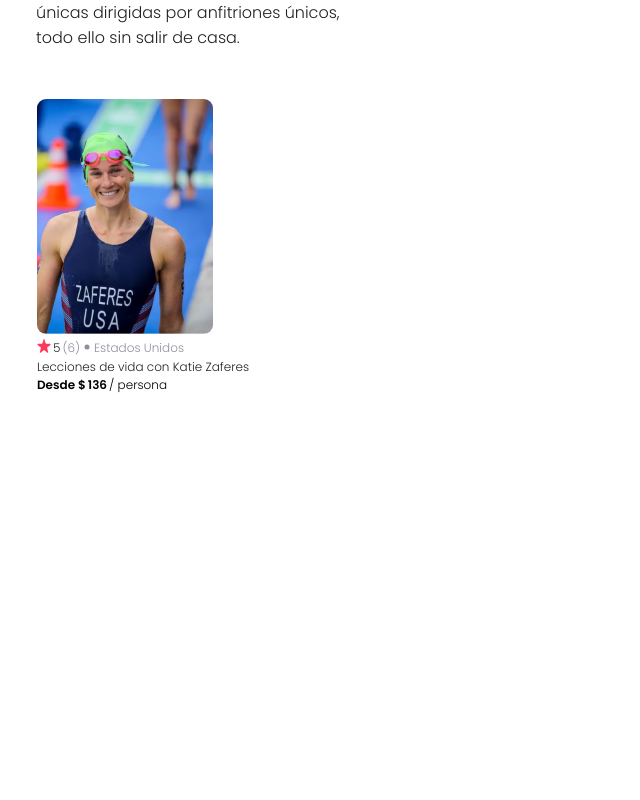
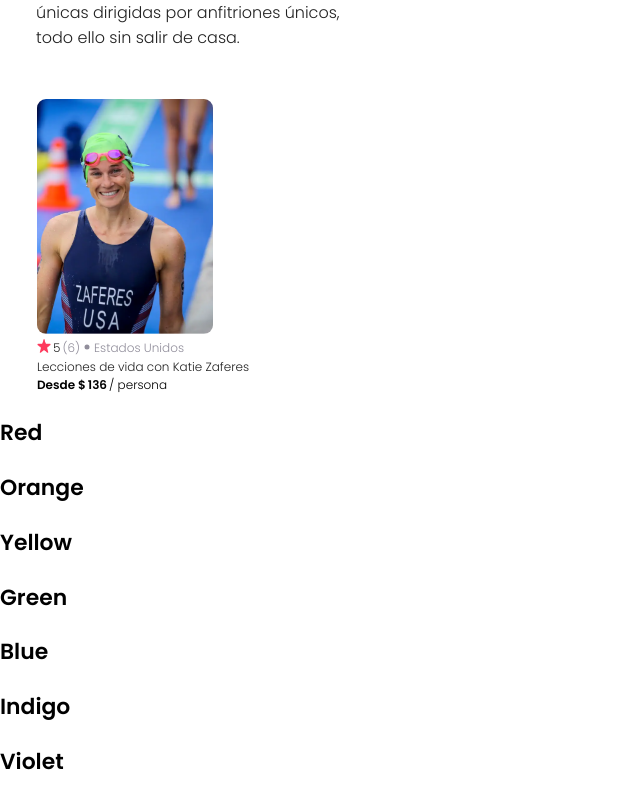
Before and after one commit to crcascr/React-Learning, a React (Create React App) app in the folder airbnb-experiences-clon/: page / in a window 1280 px wide. Shown: the part 443-1243 px from the top of the page, without its empty margins (0-640 px from the left). Before the commit the page ends 837 px from the top, so only its background shows below. Built offline with nearby package versions, Linux system fonts and the light colour scheme.

Commit message:
Renderizado de matrices en React

```diff
--- a/airbnb-experiences-clon/src/Airbnb-experiences.js
+++ b/airbnb-experiences-clon/src/Airbnb-experiences.js
@@ -6,6 +6,15 @@
 import Joke from "./components/Joke";*/
 
 function AirbnbExperiences() {
+  const colors = [
+    <h3>Red</h3>,
+    <h3>Orange</h3>,
+    <h3>Yellow</h3>,
+    <h3>Green</h3>,
+    <h3>Blue</h3>,
+    <h3>Indigo</h3>,
+    <h3>Violet</h3>
+  ];
   return (
     <div className="AirbnbFullPage">
       <Navbar />
@@ -18,6 +27,7 @@
         titulo="Lecciones de vida con Katie Zaferes"
         precio={136}
       />
+      <h3>{colors}</h3>
     </div>
   );
 }
```
